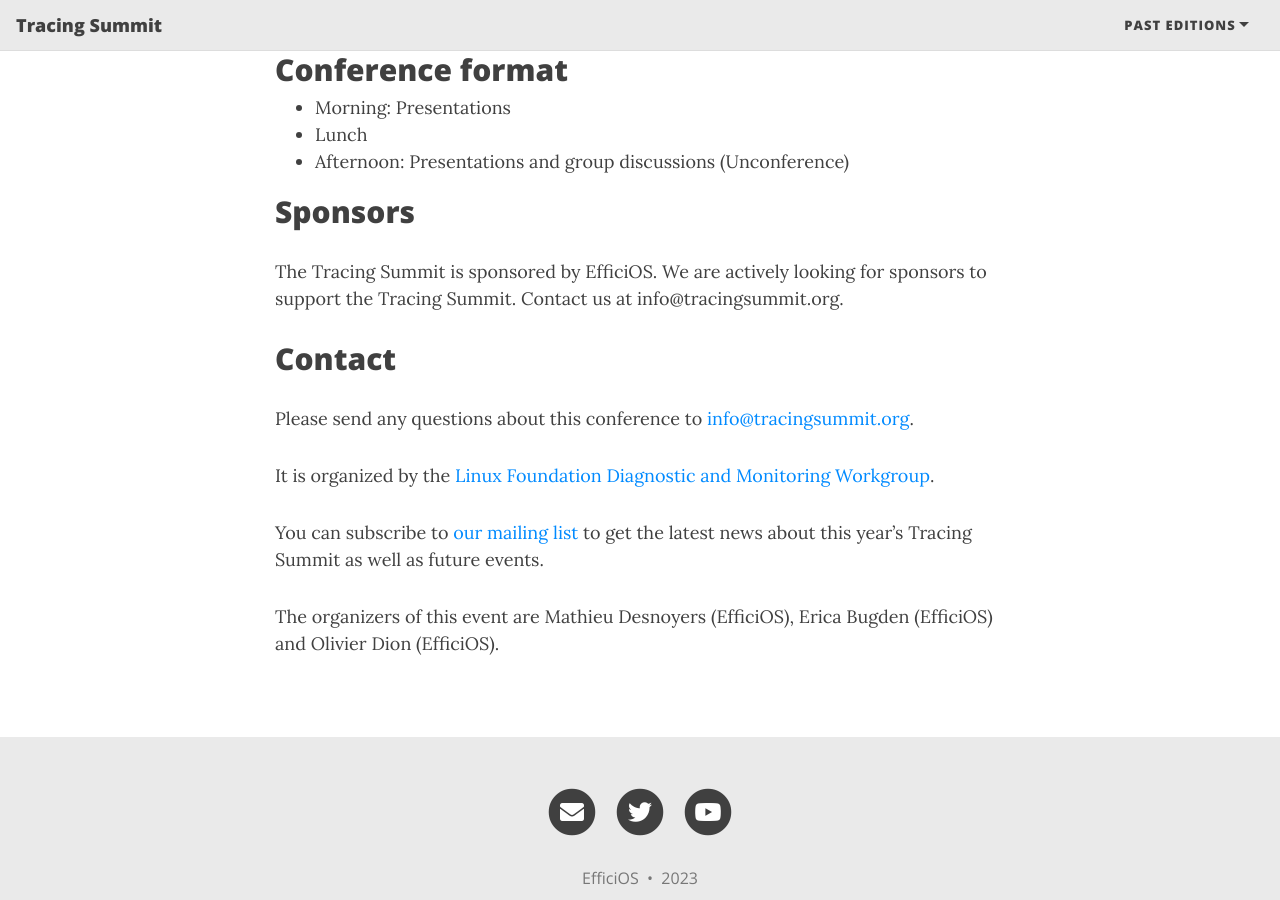
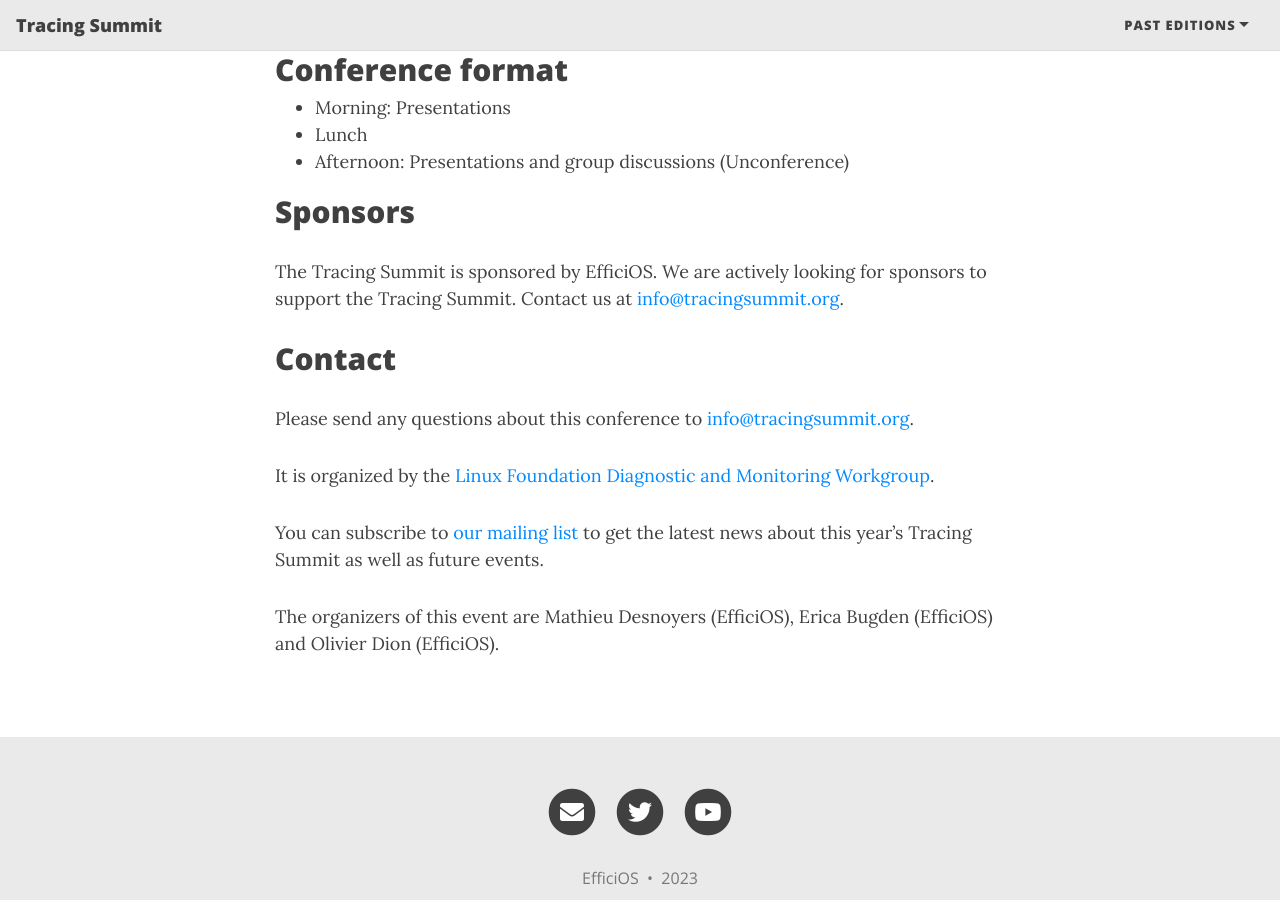
Before and after one commit to tracingsummit/tracingsummit.github.io, a Jekyll site: the page built from index.md, in a window 1280 px wide and 900 px high, scrolled down 2229 px. Built offline with Jekyll 4.4.1, drawn with Linux system fonts in a browser that asks for light colours; nearby versions of some CDN libraries; part of the change alters nothing that is shown.

```diff
--- a/index.md
+++ b/index.md
@@ -83,7 +83,7 @@ which are prevented from being freely used in open source.
 ## Sponsors
 
 The Tracing Summit is sponsored by EfficiOS. We are actively looking for
-sponsors to support the Tracing Summit. Contact us at info@tracingsummit.org.
+sponsors to support the Tracing Summit. Contact us at [info@tracingsummit.org](mailto:info@tracingsummit.org).
 
 ## Contact
 Please send any questions about this conference to [info@tracingsummit.org](mailto:info@tracingsummit.org).
```
